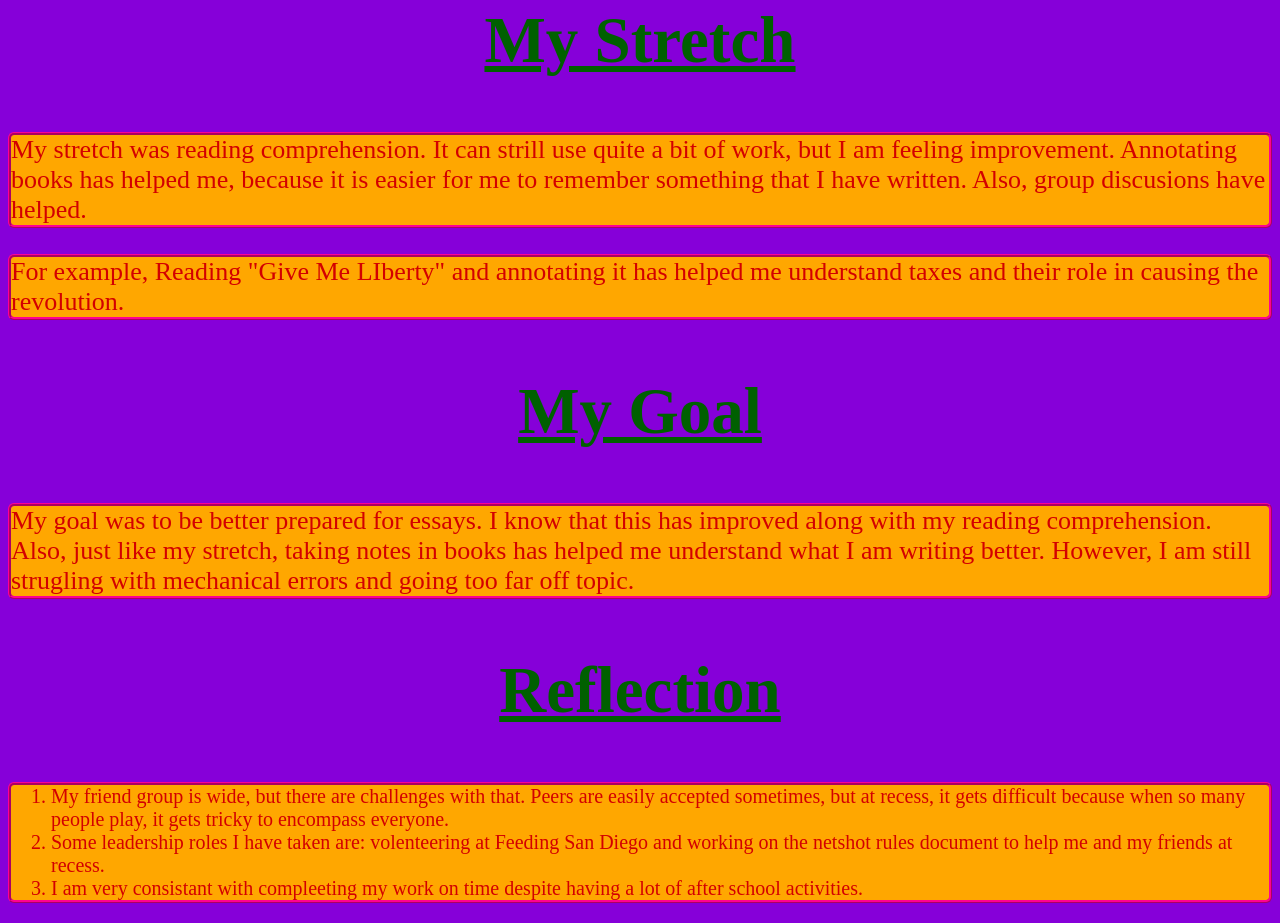
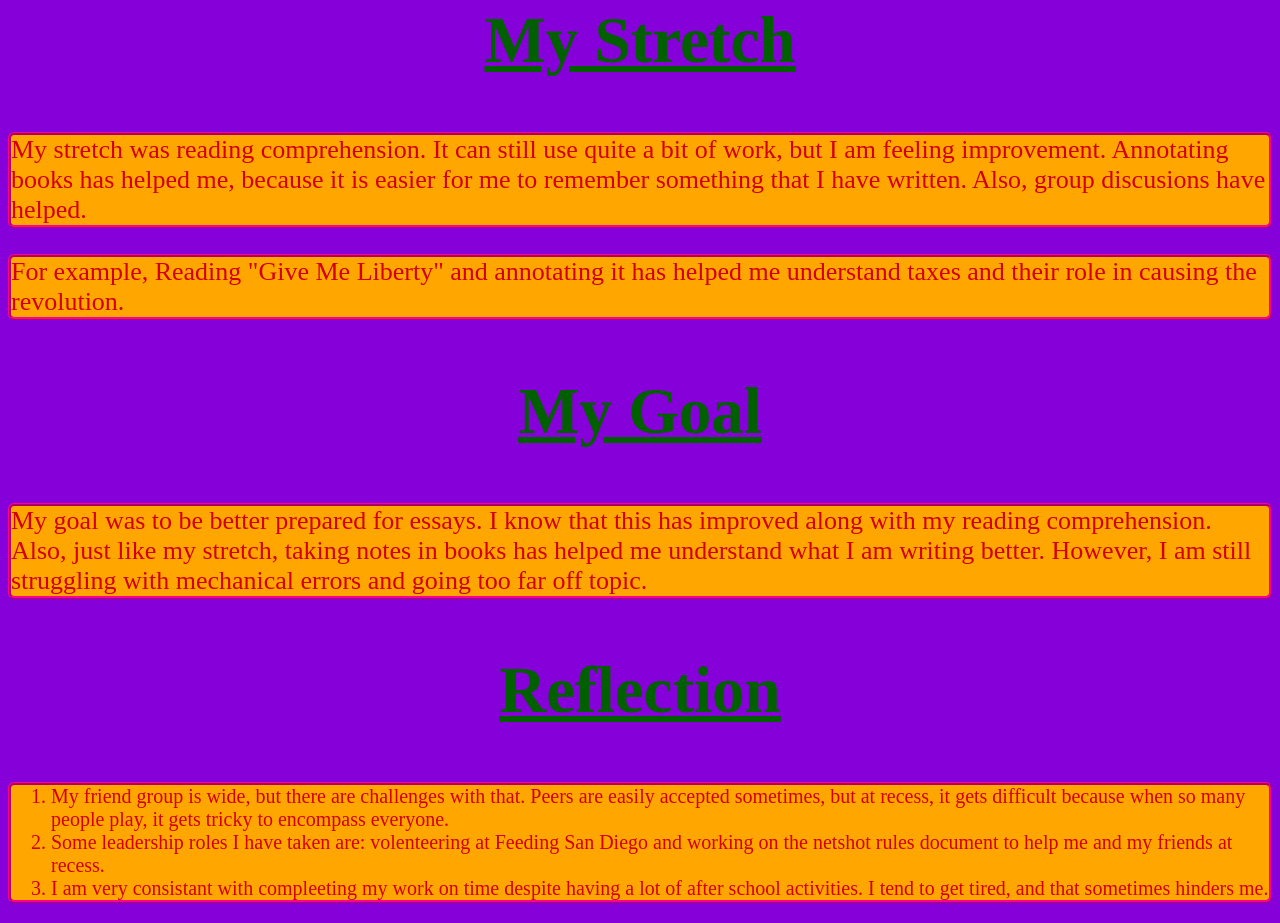
Before and after one commit to levictous/levictous.github.io, a plain HTML site: page index.html in a window 1280 px wide. Shown: the part 700-1623 px from the top of the page. Drawn offline with Linux system fonts and the light colour scheme.

Commit message:
Update index.html

```diff
--- a/index.html
+++ b/index.html
@@ -18,14 +18,14 @@
     </p>
       <p>This relates to the idea of perspective. Everyone sometimes worries about little things, but when they look at the big picture, they realize how little the thing is. I still care about it, but not very much anymore. I know that it won't make me get an "f" in social sudies.</p>
     <h2> My Stretch </h2>
-      <p> My stretch was reading comprehension. It can strill use quite a bit of work, but I am feeling improvement. Annotating books has helped me, because it is easier for me to remember something that I have written. Also, group discusions have helped.
+      <p> My stretch was reading comprehension. It can still use quite a bit of work, but I am feeling improvement. Annotating books has helped me, because it is easier for me to remember something that I have written. Also, group discusions have helped.
     </p>
-      <p>For example, Reading "Give Me LIberty" and annotating it has helped me understand taxes and their role in causing the revolution.</p>
+      <p>For example, Reading "Give Me Liberty" and annotating it has helped me understand taxes and their role in causing the revolution.</p>
       <h2> My Goal</h2>
-      <p> My goal was to be better prepared for essays. I know that this has improved along with my reading comprehension. Also, just like my stretch, taking notes in books has helped me understand what I am writing better. However, I am still strugling with mechanical errors and going too far off topic.</p>
+      <p> My goal was to be better prepared for essays. I know that this has improved along with my reading comprehension. Also, just like my stretch, taking notes in books has helped me understand what I am writing better. However, I am still struggling with mechanical errors and going too far off topic.</p>
 
     <h2>Reflection</h2>
       <ol>
-      <li>My friend group is wide, but there are challenges with that. Peers are easily accepted sometimes, but at recess, it gets difficult because when so many people play, it gets tricky to encompass everyone.</li><li>Some leadership roles I have taken are: volenteering at Feeding San Diego and working on the netshot rules document to help me and my friends at recess.</li><li>I am very consistant with compleeting my work on time despite having a lot of after school activities.</li></ol>
+      <li>My friend group is wide, but there are challenges with that. Peers are easily accepted sometimes, but at recess, it gets difficult because when so many people play, it gets tricky to encompass everyone.</li><li>Some leadership roles I have taken are: volenteering at Feeding San Diego and working on the netshot rules document to help me and my friends at recess.</li><li>I am very consistant with compleeting my work on time despite having a lot of after school activities. I tend to get tired, and that sometimes hinders me.</li></ol>
  </body>
 </html>
```
